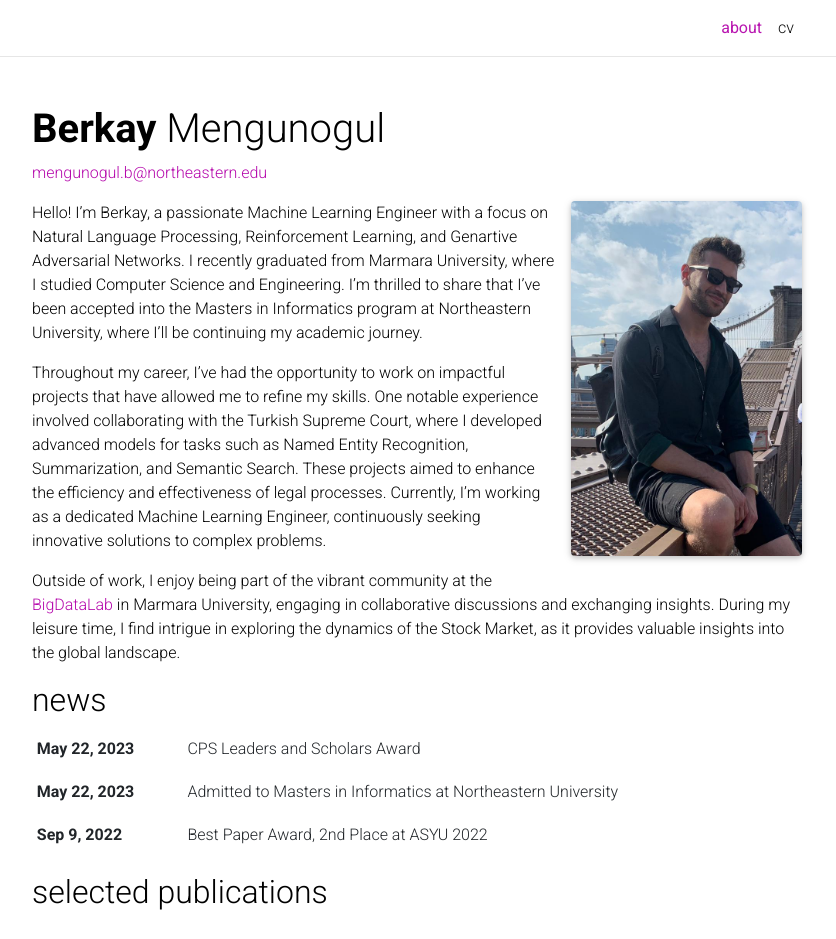
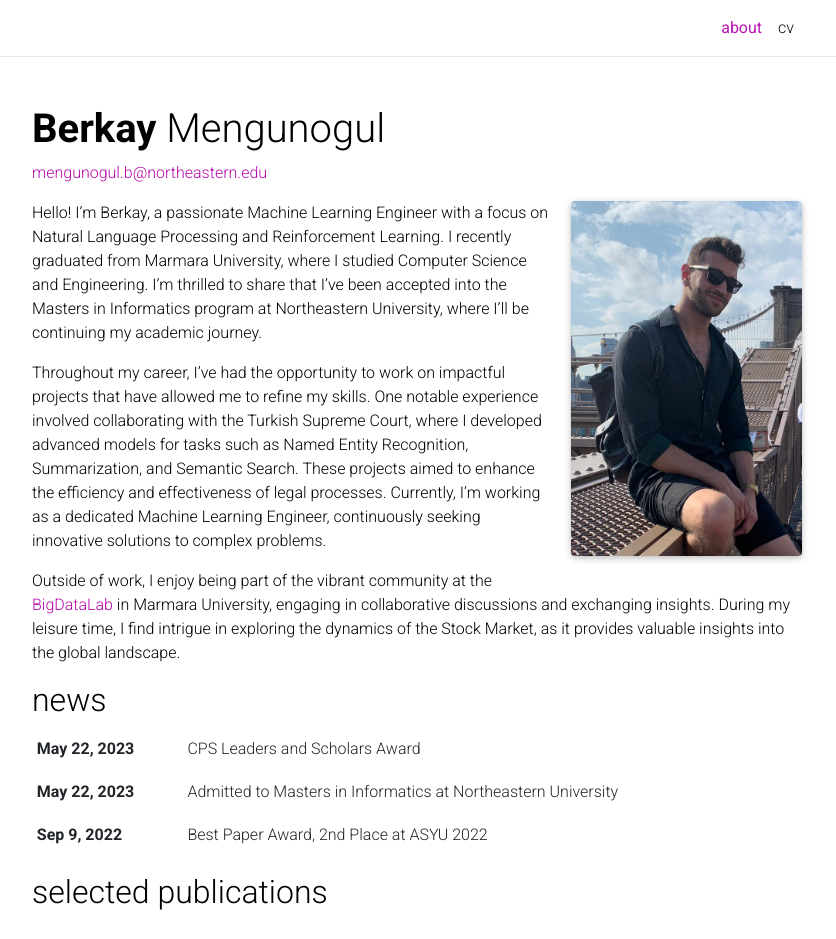
Before and after one commit to mengunogul/mengunogul.github.io, a Jekyll site: the page built from _pages/about.md, in a window 1280 px wide and 1229 px high, cut to the strip 0-939 px from the top of the window. Shown: the whole strip, without its empty margins (223-1059 px from the left). Built offline with Jekyll 4.4.1, drawn with Linux system fonts in a browser that asks for light colours; full-size pictures stand in for the smaller copies a plugin makes; comment, search, counter and statistics services are not loaded; a style sheet for code colours, icons or effects is not loaded.

Commit message:
Update about.md

```diff
--- a/_pages/about.md
+++ b/_pages/about.md
@@ -15,7 +15,7 @@ selected_papers: true # includes a list of papers marked as "selected={true}"
 social: true  # includes social icons at the bottom of the page
 ---
 
-Hello! I'm Berkay, a passionate Machine Learning Engineer with a focus on Natural Language Processing, Reinforcement Learning, and Genartive Adversarial Networks. I recently graduated from Marmara University, where I studied Computer Science and Engineering. I'm thrilled to share that I've been accepted into the Masters in Informatics program at Northeastern University, where I'll be continuing my academic journey.
+Hello! I'm Berkay, a passionate Machine Learning Engineer with a focus on Natural Language Processing and Reinforcement Learning. I recently graduated from Marmara University, where I studied Computer Science and Engineering. I'm thrilled to share that I've been accepted into the Masters in Informatics program at Northeastern University, where I'll be continuing my academic journey.
 
 Throughout my career, I've had the opportunity to work on impactful projects that have allowed me to refine my skills. One notable experience involved collaborating with the Turkish Supreme Court, where I developed advanced models for tasks such as Named Entity Recognition, Summarization, and Semantic Search. These projects aimed to enhance the efficiency and effectiveness of legal processes. Currently, I'm working as a dedicated Machine Learning Engineer, continuously seeking innovative solutions to complex problems.
 
```
